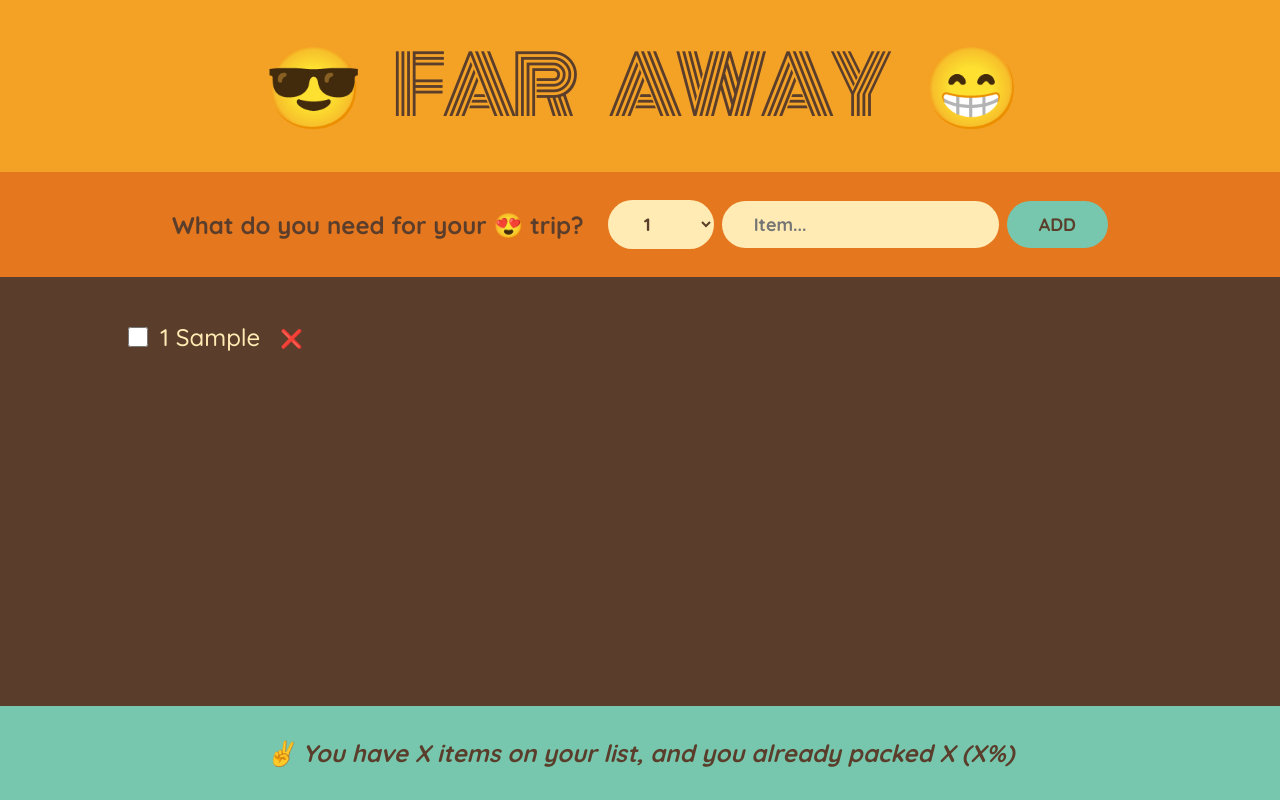
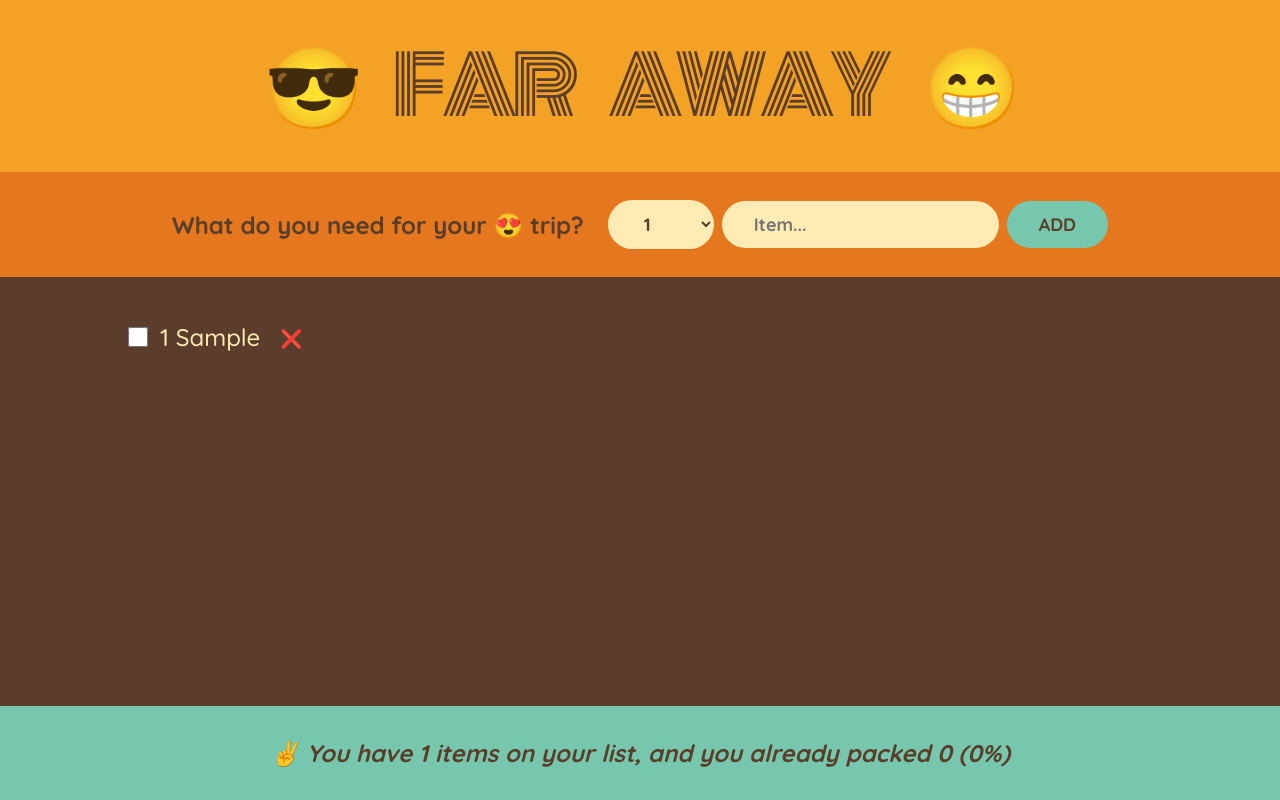
Before and after one commit to justine92415/The-Ultimate-React-Course-2023-React-Redux-More, a React (Create React App) app: page / in a window 1280 px wide. Both pictures are taken after typing "Sample" into the empty fields and a click on the button "ADD". Built offline with nearby package versions, Linux system fonts and the light colour scheme; the HTML template or start-up script is replaced by a standard one.

Commit message:
85. Calculating Statistics as Derived State

```diff
--- a/src/App.tsx
+++ b/src/App.tsx
@@ -42,7 +42,7 @@
                 onUpdateItem={handleUpdateItem}
                 items={items}
             />
-            <Stats />
+            <Stats items={items} />
         </div>
     );
 }
@@ -132,11 +132,24 @@
     );
 }
 
-function Stats() {
+function Stats({ items }: { items: IItem[] }) {
+    if (!items.length)
+        return (
+            <p className="stats">
+                <em>Start adding some items to your packing list 😍</em>
+            </p>
+        );
+
+    const numItems = items.length;
+    const numPacked = items.filter((item) => item.packed).length;
+    const percentage = Math.round((numPacked / numItems) * 100);
+
     return (
         <footer className="stats">
             <em>
-                ✌ You have X items on your list, and you already packed X (X%)
+                {percentage === 100
+                    ? 'You got everything! Ready to go ✈'
+                    : `✌ You have ${numItems} items on your list, and you already packed ${numPacked} (${percentage}%)`}
             </em>
         </footer>
     );
```
